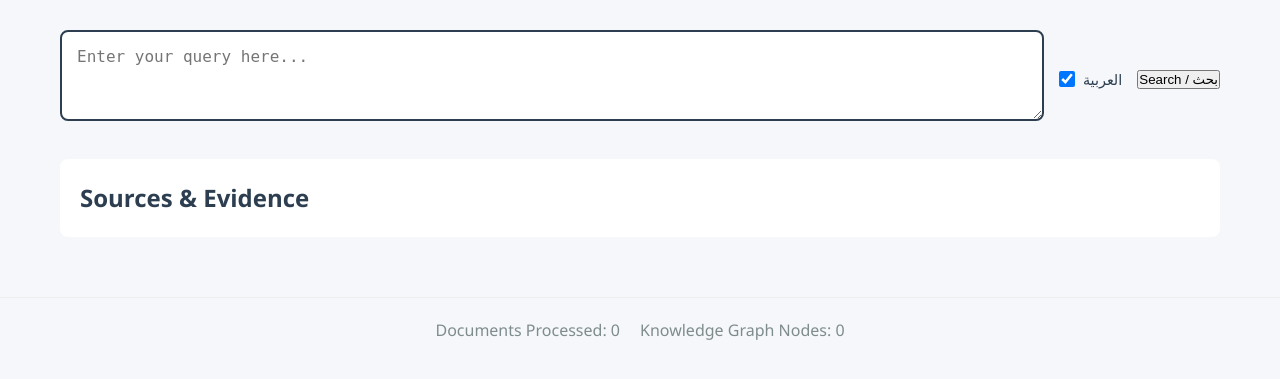
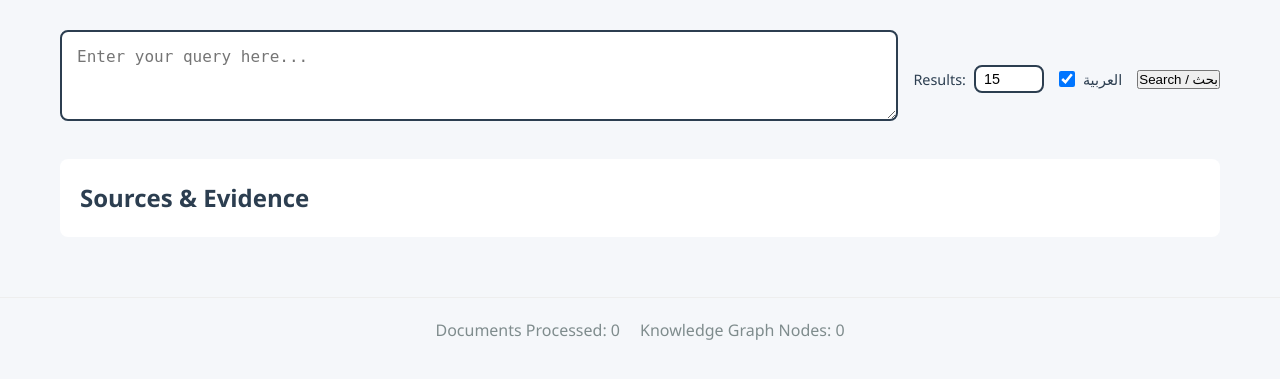
Before and after one commit to Muhanad-husn/hybridRAG, a Flask app: page / in a window 1280 px wide. Shown: the part 143-522 px from the top of the page. Run offline with Flask 3, Linux system fonts and the light colour scheme; parts of the project's set-up code (start-up, migrations or seed data) failed here and were passed over.

Commit message:
feat: add user control over reranked results count
- Add number input (5-80) to control reranked results
- Update backend to use dynamic rerank count
- Scale graph results and confidence metrics proportionally
- Adjust confidence calculation based on result count

```diff
--- a/app.py
+++ b/app.py
@@ -207,15 +207,20 @@ def search():
         # Detect if query is Arabic
         is_arabic = translator.is_arabic(query)
 
+        # Get rerank count from request, default to 15 if not provided or invalid
+        rerank_count = max(min(int(data.get('rerank_count', 15)), 80), 5)
+        logger.info(f"Using rerank count: {rerank_count}")
+
         if is_arabic:
             logger.info(f"Processing Arabic query: {query}")
             # Translate query to English for internal processing only
             english_query = translator.translate(query, source_lang='ar', target_lang='en')
             # Pass original query without translation and respect translation preference
-            result = run_hybrid_search(english_query, original_lang='ar', original_query=query, translate=translate_enabled)
+            result = run_hybrid_search(english_query, original_lang='ar', original_query=query,
+                                     translate=translate_enabled, rerank_count=rerank_count)
         else:
             logger.info(f"Processing English query: {query}")
-            result = run_hybrid_search(query, translate=translate_enabled)
+            result = run_hybrid_search(query, translate=translate_enabled, rerank_count=rerank_count)
 
         # Generate HTML content without saving
         if result.get('answer'):
--- a/static/css/styles.css
+++ b/static/css/styles.css
@@ -77,6 +77,25 @@ header h1 {
     display: flex;
     align-items: center;
     gap: 15px;
+}
+
+.results-count {
+    display: flex;
+    align-items: center;
+    gap: 8px;
+}
+
+.results-count input[type="number"] {
+    width: 70px;
+    padding: 4px 8px;
+    border: 2px solid var(--primary-color);
+    border-radius: var(--border-radius);
+    font-size: 0.9em;
+}
+
+.results-count span {
+    color: var(--text-primary);
+    font-size: 0.9em;
 }
 
 .translate-toggle {
--- a/static/js/script.js
+++ b/static/js/script.js
@@ -374,7 +374,8 @@ document.addEventListener('DOMContentLoaded', function() {
                 body: JSON.stringify({
                     query: query,
                     mode: 'hybrid',
-                    translate: document.getElementById('translateToggle').checked
+                    translate: document.getElementById('translateToggle').checked,
+                    rerank_count: Math.min(Math.max(parseInt(document.getElementById('resultsCount').value) || 15, 5), 80)
                 })
             });
 
--- a/templates/index.html
+++ b/templates/index.html
@@ -37,6 +37,10 @@
                             </div>
                         </div>
                         <div class="search-controls">
+                            <label class="results-count">
+                                <span>Results:</span>
+                                <input type="number" id="resultsCount" min="5" max="80" value="15" title="Number of results (5-80)">
+                            </label>
                             <label class="translate-toggle">
                                 <input type="checkbox" id="translateToggle" checked>
                                 <span class="toggle-label">العربية</span>
```
Also changed, not shown: retrieve_syria.py (+23 -9 lines).
